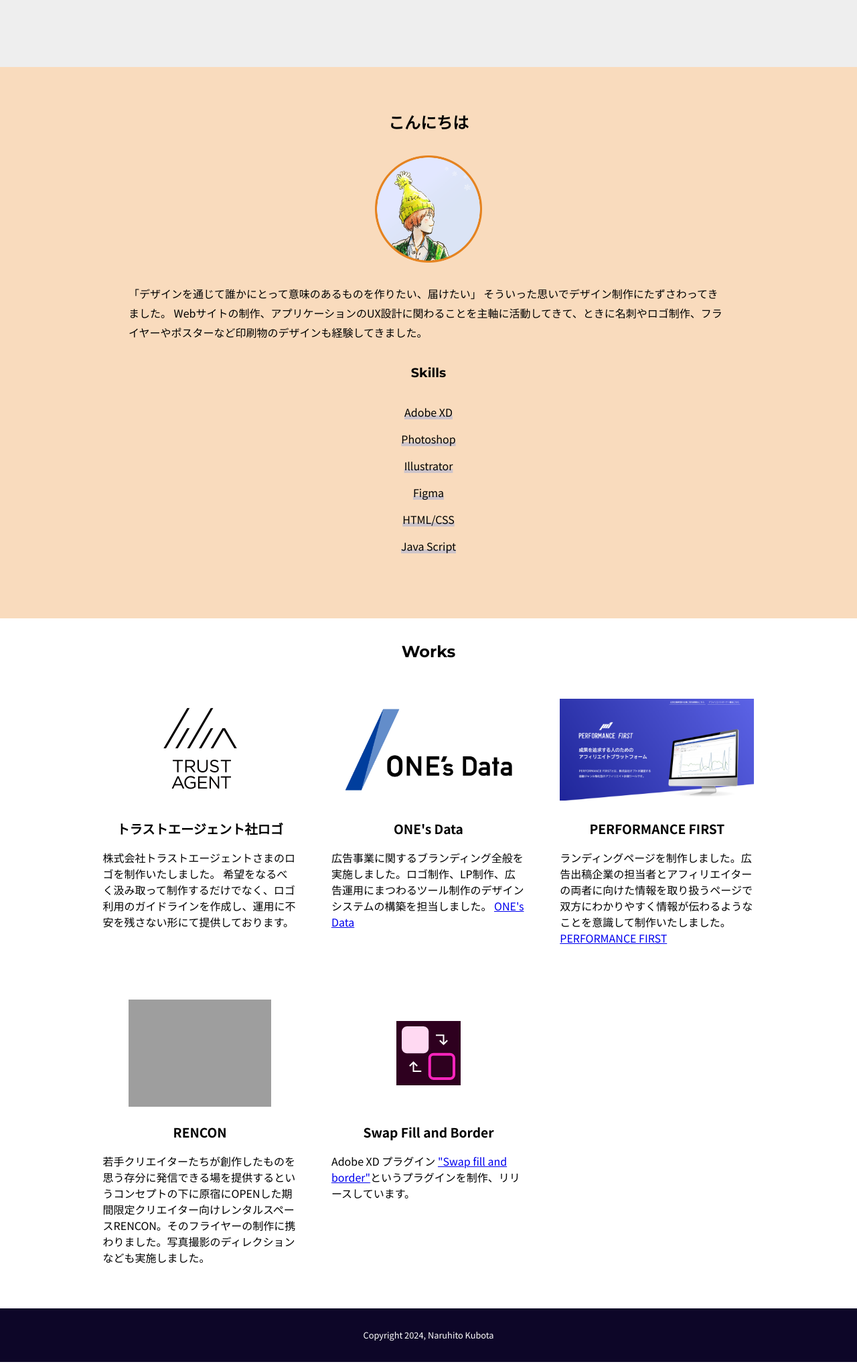
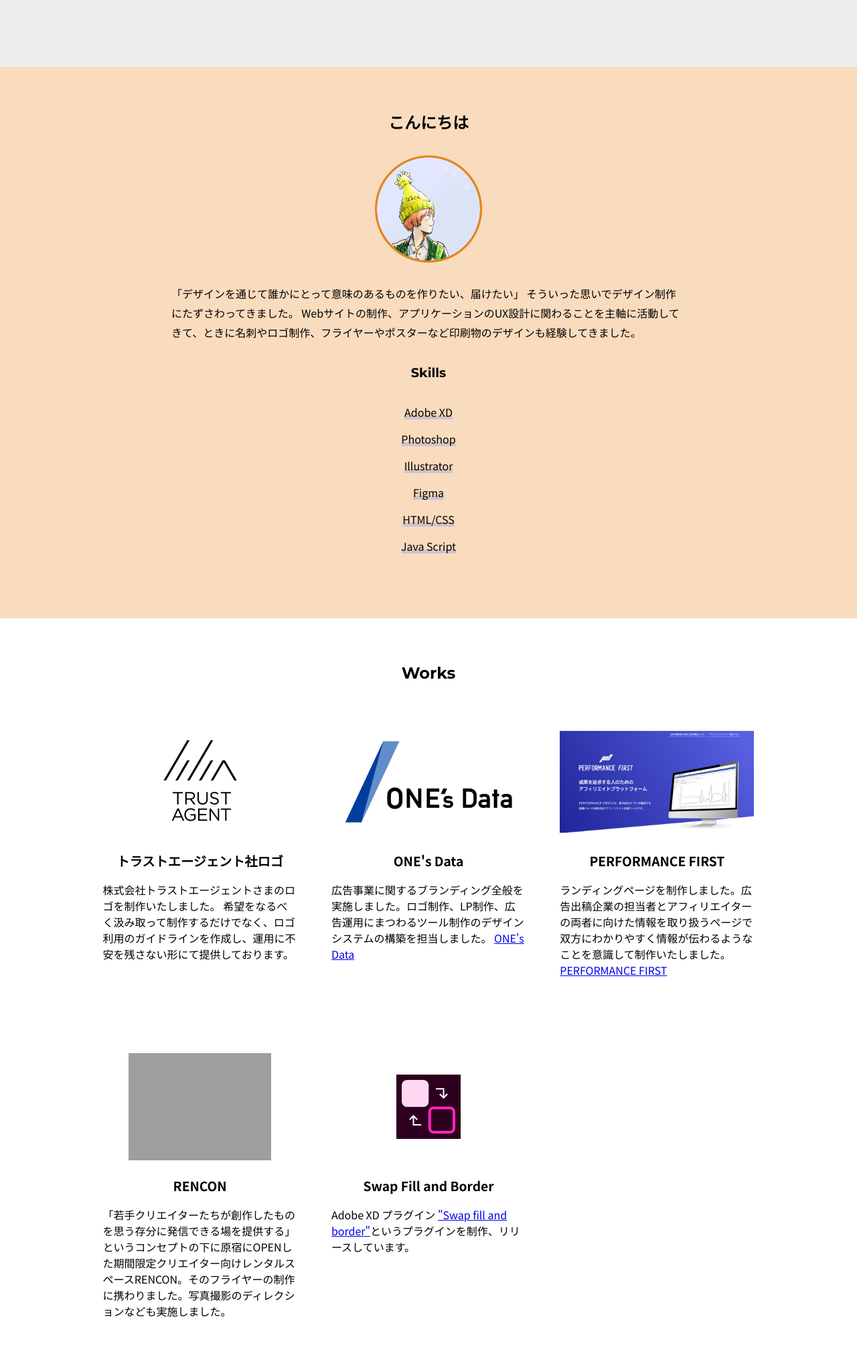
Before and after one commit to naru0504/portfolio, a plain HTML site: page index.html in a window 1280 px wide. Shown: the part 700-2736 px from the top of the page at 67% size. Drawn offline with Linux system fonts and the light colour scheme; grey boxes are pictures that could not be loaded.

Commit message:
Updated style

```diff
--- a/index.html
+++ b/index.html
@@ -1,5 +1,5 @@
 <!DOCTYPE html>
-<html lang="en">
+<html lang="ja">
 <head>
   <meta charset="UTF-8">
   <meta name="viewport" content="width=device-width, initial-scale=1.0">
@@ -94,7 +94,7 @@
           RENCON
         </div>
         <div class="works-item-text">
-          若手クリエイターたちが創作したものを思う存分に発信できる場を提供するというコンセプトの下に原宿にOPENした期間限定クリエイター向けレンタルスペースRENCON。そのフライヤーの制作に携わりました。写真撮影のディレクションなども実施しました。
+          「若手クリエイターたちが創作したものを思う存分に発信できる場を提供する」というコンセプトの下に原宿にOPENした期間限定クリエイター向けレンタルスペースRENCON。そのフライヤーの制作に携わりました。写真撮影のディレクションなども実施しました。
         </div>
       </div>
       <div class="works-item">
--- a/styles/style.css
+++ b/styles/style.css
@@ -36,7 +36,7 @@ html {
 }
 
 .introduce-contents {
-  padding: 0 5vw;
+  padding: 0 10vw;
   max-width: 1024px;
   margin: 0 auto;
 }
@@ -94,6 +94,7 @@ html {
   text-align: center;
   font-family: "Montserrat", "Noto Sans JP", "Hiragino Kaku Gothic ProN", Meiryo, sans-serif;
   font-size: 1.5rem;
+  margin: 32px auto 0;
 }
 
 .works-container {
@@ -103,7 +104,7 @@ html {
 }
 
 .works-item {
-  margin: 32px auto;
+  margin: 48px auto;
   padding: 0 10vw;
   display: grid;
   place-content: center;
@@ -118,7 +119,7 @@ html {
 }
 
 .works-item-visual {
-  width: 160px;
+  width: 200px;
   margin: 16px auto;
   display: grid;
   place-content: center;
```
Also changed, not shown: 1 other file.
